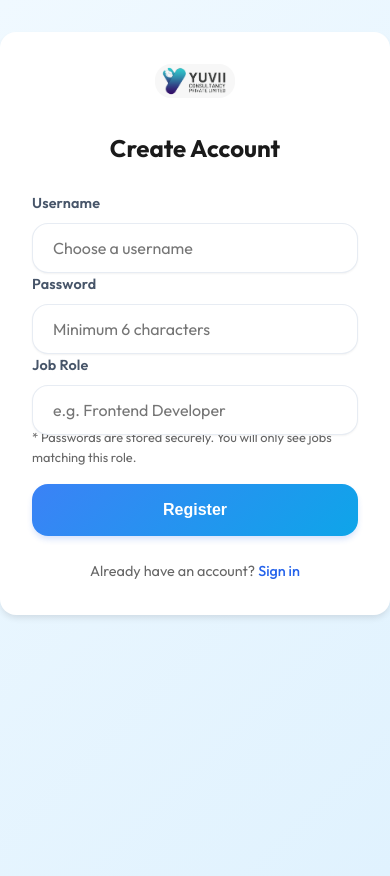
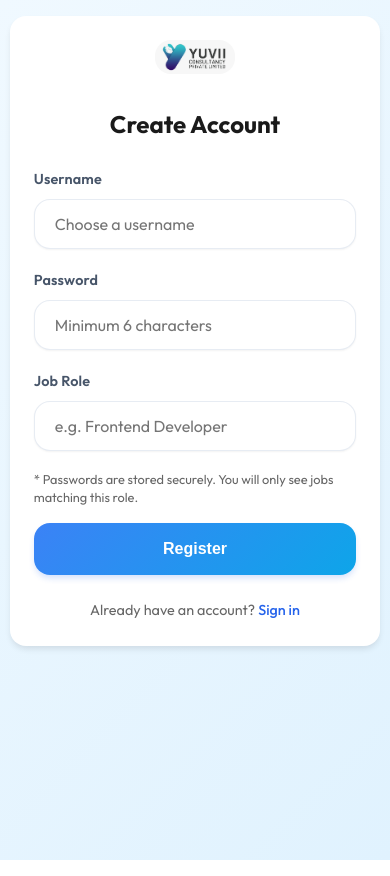
Before and after one commit to Xavierrodgriues/frontend-redis, a React (Vite) app: page / in a window 390 px wide. Both pictures are taken after a click on the element "Register here". Built offline with nearby package versions, Linux system fonts and the light colour scheme.

Commit message:
fix: authentication responsive done

```diff
--- a/src/components/Login.jsx
+++ b/src/components/Login.jsx
@@ -35,7 +35,7 @@ const Login = ({ onLogin, onNavigate }) => {
   };
 
   return (
-    <div className="auth-container" style={{ maxWidth: '400px', margin: '2rem auto', padding: '2rem', background: 'white', borderRadius: '1rem', boxShadow: '0 4px 6px -1px rgba(0, 0, 0, 0.1)' }}>
+    <div className="auth-container">
       <div style={{ textAlign: 'center', marginBottom: '1.5rem' }}>
         <img src="/yuvii-logo.jpeg" alt="Yuvii Logo" style={{ width: '80px', borderRadius: '1rem' }} />
       </div>
--- a/src/components/Register.jsx
+++ b/src/components/Register.jsx
@@ -41,7 +41,7 @@ const Register = ({ onLogin, onNavigate }) => {
   };
 
   return (
-    <div className="auth-container" style={{ maxWidth: '400px', margin: '2rem auto', padding: '2rem', background: 'white', borderRadius: '1rem', boxShadow: '0 4px 6px -1px rgba(0, 0, 0, 0.1)' }}>
+    <div className="auth-container">
       <div style={{ textAlign: 'center', marginBottom: '1.5rem' }}>
         <img src="/yuvii-logo.jpeg" alt="Yuvii Logo" style={{ width: '80px', borderRadius: '1rem' }} />
       </div>
@@ -79,7 +79,7 @@ const Register = ({ onLogin, onNavigate }) => {
           onChange={setRole}
           onSelect={setRole}
         />
-        <div style={{ fontSize: '0.8rem', color: '#666', marginTop: '-0.5rem', marginBottom: '1rem' }}>
+        <div className="auth-helper-text">
           * Passwords are stored securely. You will only see jobs matching this role.
         </div>
 
--- a/src/index.css
+++ b/src/index.css
@@ -552,3 +552,34 @@ body {
         padding: 1.5rem;
     }
 }
+
+/* Auth Pages */
+.auth-container {
+    max-width: 400px;
+    margin: 2rem auto;
+    padding: 2rem;
+    background: white;
+    border-radius: 1rem;
+    box-shadow: 0 4px 6px -1px rgba(0, 0, 0, 0.1);
+    width: 90%; /* Ensure it doesn't overflow on small screens */
+}
+
+.auth-container .input-group {
+    margin-bottom: 1.25rem;
+}
+
+.auth-helper-text {
+    font-size: 0.8rem;
+    color: #666;
+    margin-top: 0.5rem;
+    margin-bottom: 1rem;
+    line-height: 1.4;
+}
+
+@media (max-width: 480px) {
+    .auth-container {
+        padding: 1.5rem;
+        margin: 1rem auto;
+        width: 95%;
+    }
+}
```
